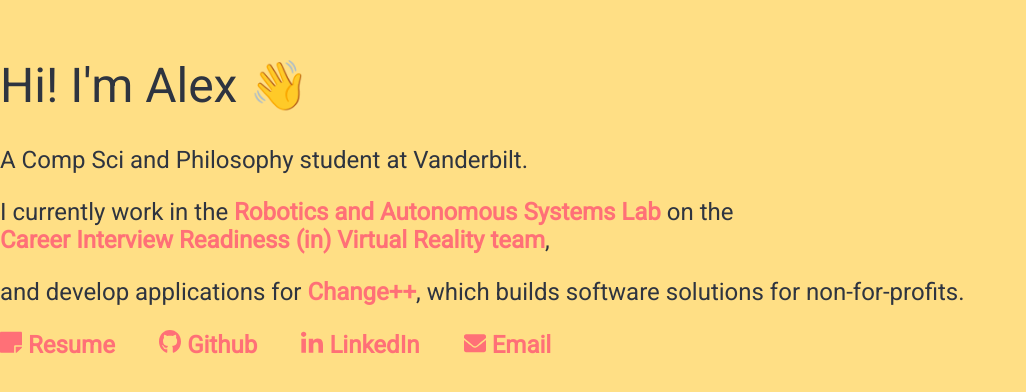
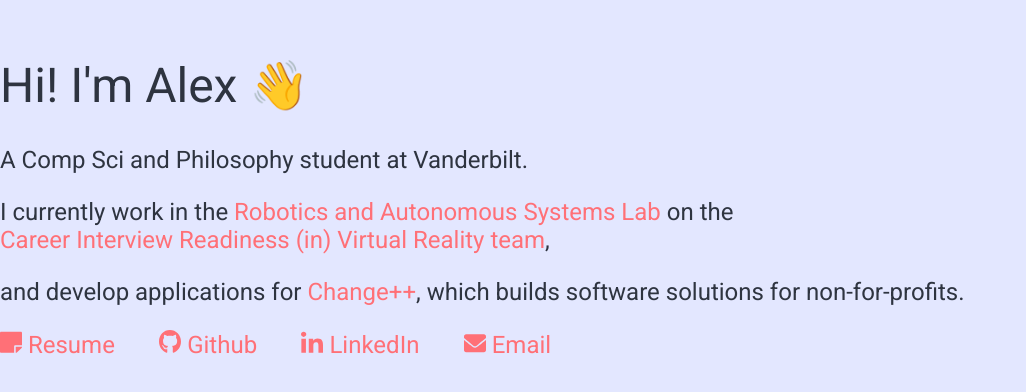
Before and after one commit to akorman128/akorman128.github.io, a plain HTML site: page index.html in a window 1280 px wide. Shown: the part 208-600 px from the top of the page, without its empty margins (0-1026 px from the left). Drawn offline with Linux system fonts and the light colour scheme.

Commit message:
style update

```diff
--- a/style.css
+++ b/style.css
@@ -3,7 +3,7 @@
 
 body {
     color : #2e3440;
-    background-color: #FFDF85;
+    background-color: #e3e7ff;
     font-family: 'Roboto', sans-serif;
     width: 100vw;
     height: 100vh;
@@ -26,13 +26,16 @@ h2, h3 {
 
 a {
     font-size: 18pt;
-    font-weight: bolder;
     text-decoration: none;
     color: #ff7077;
-    /*padding-left: 0%;*/
+    font-weight: lighter;
     vertical-align: center;
     white-space: nowrap;
+}
 
+a:hover{
+    font-weight: bold;
+    color: #FAFBFF;
 }
 
 .links {
```
